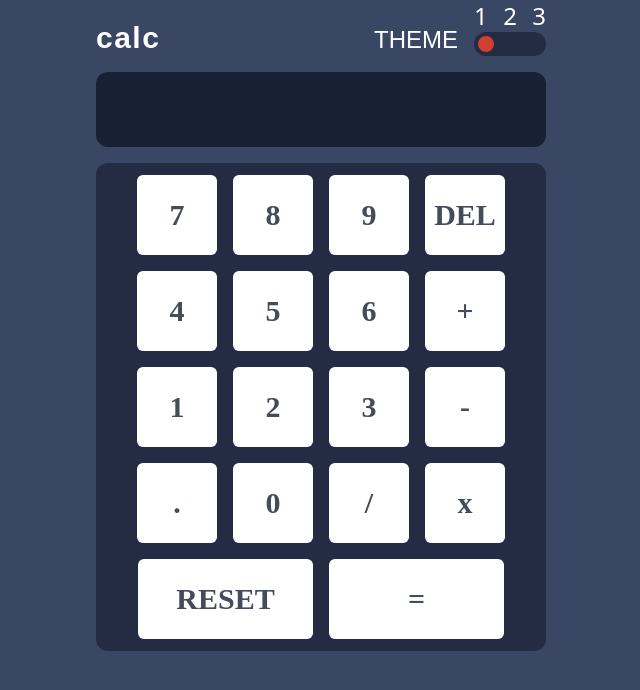
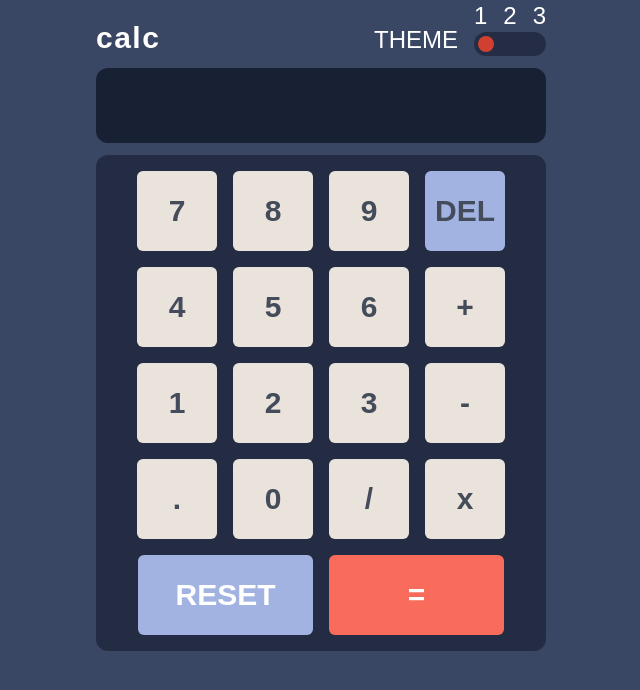
Before and after one commit to RiyazSyed8790/solution, a React (Create React App) app: page / in a window 1280 px wide. Shown: the top 690 px of the page, without its empty margins (319-959 px from the left). Built offline with nearby package versions, Linux system fonts and the light colour scheme.

Commit message:
Added 1 theme temporarily

```diff
--- a/src/App.js
+++ b/src/App.js
@@ -6,7 +6,8 @@ function App() {
   const [num,setNum] = React.useState("");
   const [screen,setScreen] = React.useState("");
   const [oper,setOper] = React.useState([0]);
-  const keys=["7","8","9","DEL","4","5","6","+","1","2","3","-",".","0","/","x","RESET","="];
+  const keys=[{val:"7",col:"#EAE3DB"},{val:"8",col:"#EAE3DB"},{val:"9",col:"#EAE3DB"},{val:"DEL",col:"#A2B3E1"},{val:"4",col:"#EAE3DB"},{val:"5",col:"#EAE3DB"},{val:"6",col:"#EAE3DB"},{val:"+",col:"#EAE3DB"},{val:"1",col:"#EAE3DB"},{val:"2",col:"#EAE3DB"},{val:"3",col:"#EAE3DB"},{val:"-",col:"#EAE3DB"},{val:".",col:"#EAE3DB"},{val:"0",col:"#EAE3DB"},{val:"/",col:"#EAE3DB"},{val:"x",col:"#EAE3DB"},{val:"RESET",col:"#A2B3E1"},{val:"=",col:"#F96C5B"}];
+  //const keys=["7","8","9","DEL","4","5","6","+","1","2","3","-",".","0","/","x","RESET","="];
   function calculator(str){
     let action="";
     let len = oper.length;
@@ -94,13 +95,13 @@ function App() {
     <main id="backdrop" className='App overflow-y-scroll flex justify-center items-center w-screen h-screen text-white bg-[#3a4764] text-2xl'>
       <div className='main w-[350px] h-full sm:w-[450px]'>
         <HeadCalc />
-        <section id="screen" className='screen rounded-xl tracking-widest barlow roundec-xl my-4 px-4 flex justify-end items-center h-[75px] text-3xl font-semibold bg-[#182034]'>
+        <section id="screen" className='screen rounded-xl tracking-wider sparta roundec-xl my-3 px-4 flex justify-end items-center h-[75px] text-3xl font-semibold bg-[#182034]'>
           {screen}
         </section>
-        <section id="keypad" className='keys belle flex flex-wrap py-1 justify-center bg-[#232c43] rounded-xl'>
+        <section id="keypad" className='keys sparta flex flex-wrap py-2 justify-center bg-[#232c43] rounded-xl'>
           {keys.map((each)=>{
-            return (each==="RESET" || each==="=") ? (<Buttons key={each} click={buttonClick} val={each} wid={true} />) :
-            (<Buttons key={each} click={buttonClick} val={each} wid={false} />)
+            return (each.val==="RESET" || each.val==="=") ? (<Buttons key={each.val} color={each.col} click={buttonClick} val={each.val} wid={true} />) :
+            (<Buttons color={each.col} key={each.val} click={buttonClick} val={each.val} wid={false} />)
           })}
         </section>
       </div>
--- a/src/Components/Buttons.jsx
+++ b/src/Components/Buttons.jsx
@@ -1,7 +1,10 @@
 import React from "react";
 function Buttons(props){
     return (
-    <button id="keys" onClick={()=>props.click(props.val)} style={props.wid?(window.innerWidth>500?{width:"175px"}:{width:"145px"}):{width:""}} className=" w-16 h-16 md:h-20 md:w-20 mx-2 my-2 font-semibold text-[#444b5a] bg-white text-center rounded-md text-3xl">
+    <button id={props.val}
+    onClick={()=>props.click(props.val)}
+    style={props.wid?(window.innerWidth>500?{width:"175px",backgroundColor:props.color,color:"white"}:{width:"145px",backgroundColor:props.color,color:"white"}):{width:"",backgroundColor:props.color}}
+     className=" w-16 h-16 md:h-20 md:w-20 mx-2 my-2 font-semibold text-[#444b5a]  text-center rounded-md text-3xl">
     {props.val}
     </button>
     )
--- a/src/Components/HeadCalc.jsx
+++ b/src/Components/HeadCalc.jsx
@@ -6,10 +6,29 @@ export default function HeadCalc(){
   }
   function show(e){
     setAct(e);
-    if(e===2){
-        document.getElementById("backdrop").classList.add("bg-white");
-        document.getElementById("keypad").classList.add("child:bg-black");
-        document.getElementById("keypad").classList.add("bg-white");
+    switch(e){
+      case 1:
+        document.getElementById("backdrop").classList.add("bg-[#3a4764]","text-white");
+        document.getElementById("keypad").classList.add("bg-[#232c43]");
+        document.getElementById("slider").classList.add("bg-[#252D44]");
+        document.getElementById("screen").classList.add("bg-[#182034]");
+        //case 2 styles
+        document.getElementById("backdrop").classList.remove("bg-[#E6E6E6]","text-[#3F3F35]");
+        document.getElementById("keypad").classList.remove("bg-[#D3CDCD]");
+        document.getElementById("slider").classList.remove("bg-[#D3CDCD]");
+        document.getElementById("screen").classList.remove("bg-[#EEEEEE]");
+        break;
+
+      case 2:
+        document.getElementById("backdrop").classList.add("bg-[#E6E6E6]","text-[#3F3F35]");
+        document.getElementById("keypad").classList.add("bg-[#D3CDCD]");
+        document.getElementById("slider").classList.add("bg-[#D3CDCD]");
+        document.getElementById("screen").classList.add("bg-[#EEEEEE]");
+        break;
+
+      default:
+        console.log("Run bitch run!!");
+        break;
     }
   }
     return(
@@ -18,14 +37,14 @@ export default function HeadCalc(){
         <div className='flex items-end'>
           <h2 className='text-2xl barlow mx-4'>THEME</h2>
           <div className='slider flex flex-col'>
-            <div className='digits flex w-full justify-between'>
+            <div className='digits flex w-full barlow justify-between'>
               <span>1</span>
               <span>2</span>
               <span>3</span>
             </div>
-            <div className='dots flex items-center w-full child:mx-1 child:my-1 bg-[#232c43] rounded-xl'>
+            <div id="slider" className='dots flex items-center w-full child:mx-1 child:my-1 bg-[#252D44] rounded-xl'>
               <button onClick={()=>show(1)} style={(act===1)?inLineStyle:{backgroundColor:"transparent"}} className=' w-4 h-4 rounded-xl bg-[#d03f2f]'></button>
-              <button onClick={()=>show(2)} style={(act===2)?inLineStyle:{backgroundColor:"transparent"}} className=' w-4 h-4 rounded-xl bg-[#ca5502]'></button>
+              <button onClick={()=>show(2)} style={(act===2)?inLineStyle:{backgroundColor:"transparent"}} className=' w-4 h-4 rounded-xl bg-[#F78E39]'></button>
               <button onClick={()=>show(3)} style={(act===3)?inLineStyle:{backgroundColor:"transparent"}} className=' w-4 h-4 rounded-xl bg-[#00e0d1]'></button>
             </div>
           </div>
--- a/src/index.css
+++ b/src/index.css
@@ -1,12 +1,14 @@
 @tailwind base;
 @tailwind components;
 @tailwind utilities;
-@import url('https://fonts.googleapis.com/css2?family=Barlow+Condensed:ital,wght@0,100;0,200;0,300;0,400;1,100&family=Bellefair&display=swap');
+@import url('https://fonts.googleapis.com/css2?family=Barlow+Condensed:ital,wght@0,100;0,200;0,300;0,400;1,100&family=Bellefair&family=League+Spartan:wght@400;600&display=swap');
 @layer utilities{
   .barlow{
     font-family: 'Barlow Condensed', sans-serif;
   }
-
+  .sparta{
+    font-family: 'League Spartan', sans-serif;
+  }
   .belle{
     font-family: 'Bellefair', serif;
   }
```
